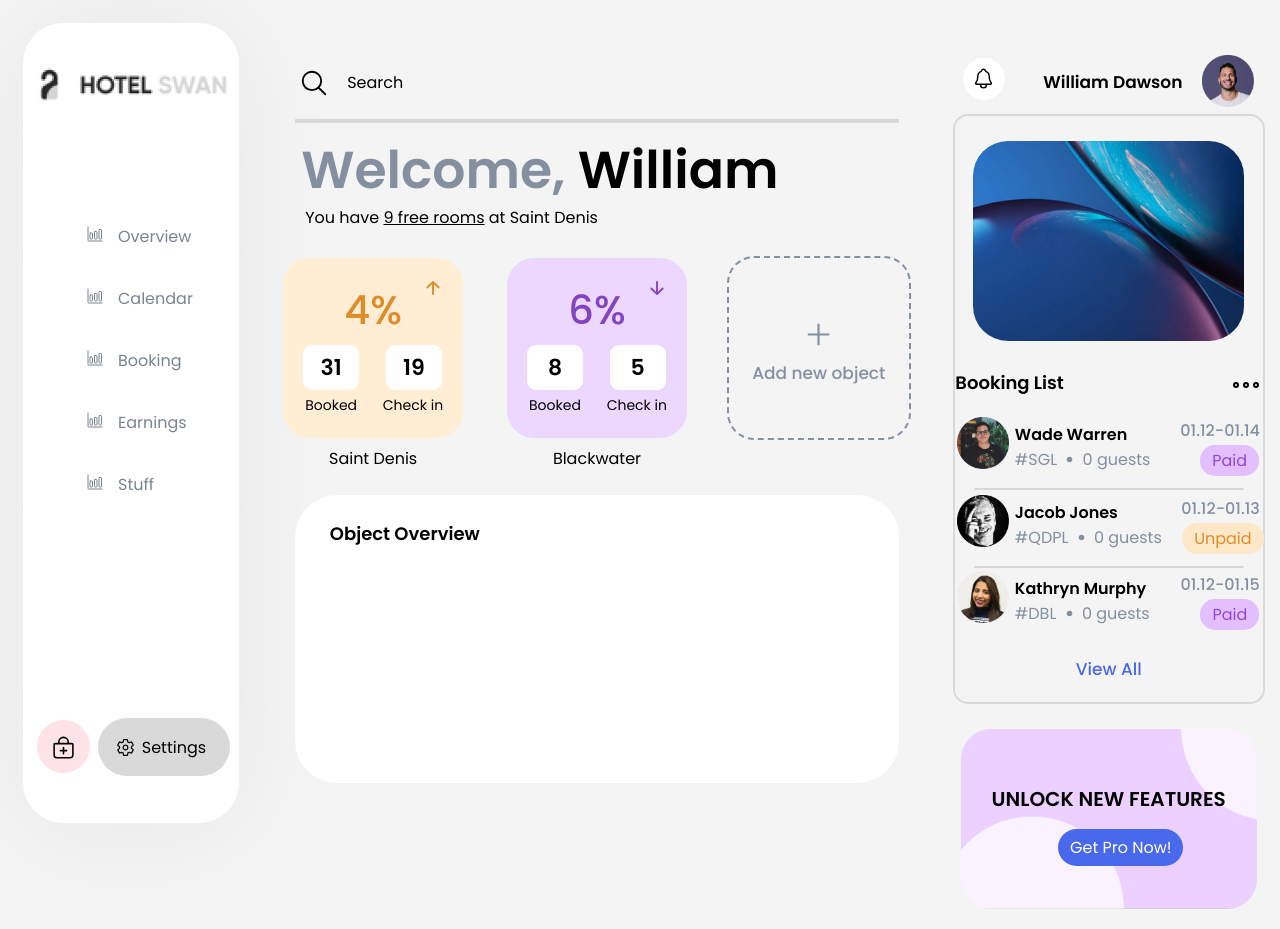
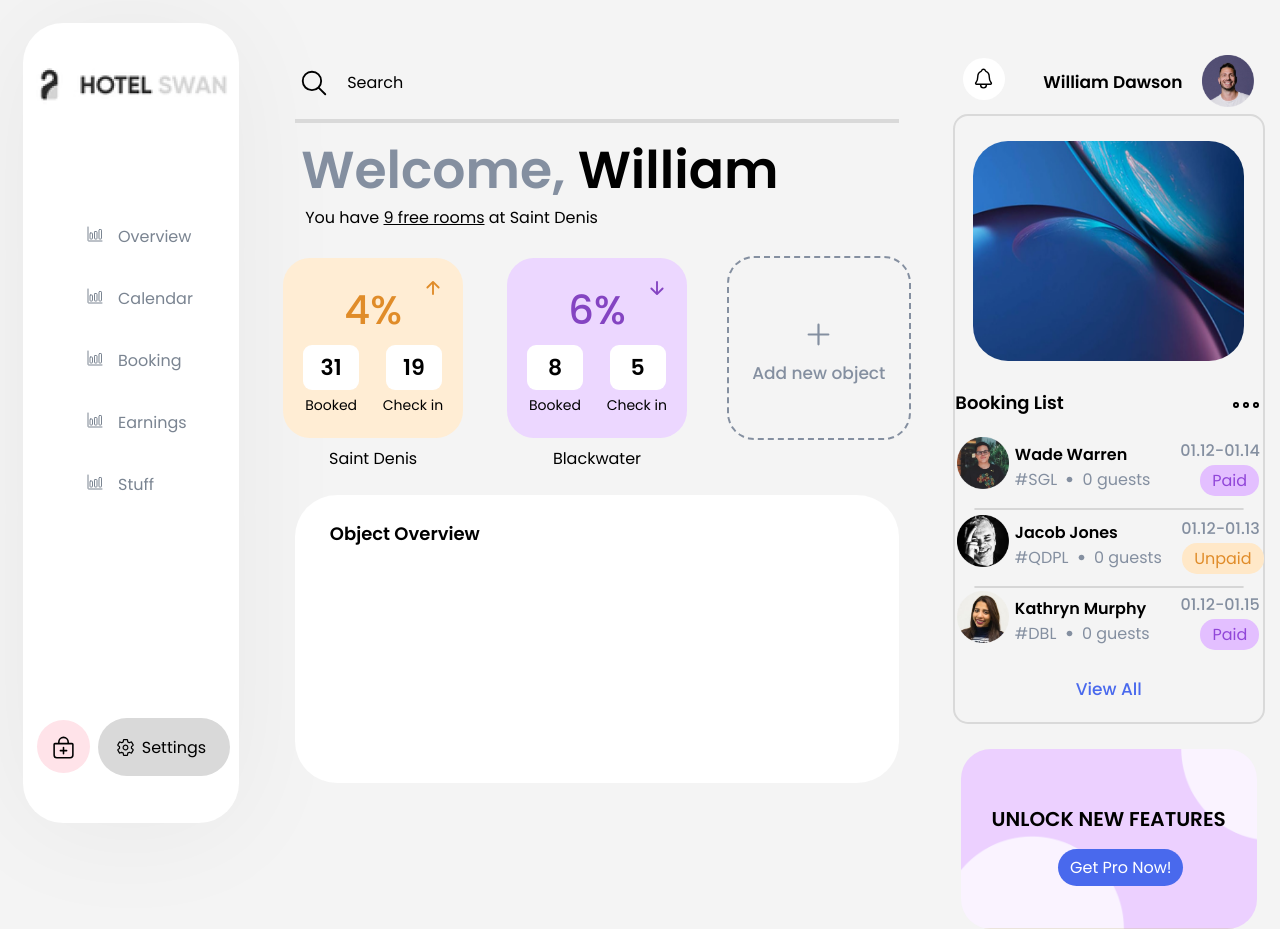
Before and after one commit to chris-vaz/HotelSwan_Dashboard, a React (Create React App) app: page / in a window 1280 px wide. Built offline with nearby package versions, Linux system fonts and the light colour scheme.

Commit message:
Minor design fix

```diff
--- a/src/styles/abstyle.css
+++ b/src/styles/abstyle.css
@@ -46,7 +46,7 @@
 
 .wallpaper {
     width: 88%;
-    height: 200px;
+    height: 220px;
     margin-top: 25px;
     border-radius: 35px;
 }
```
